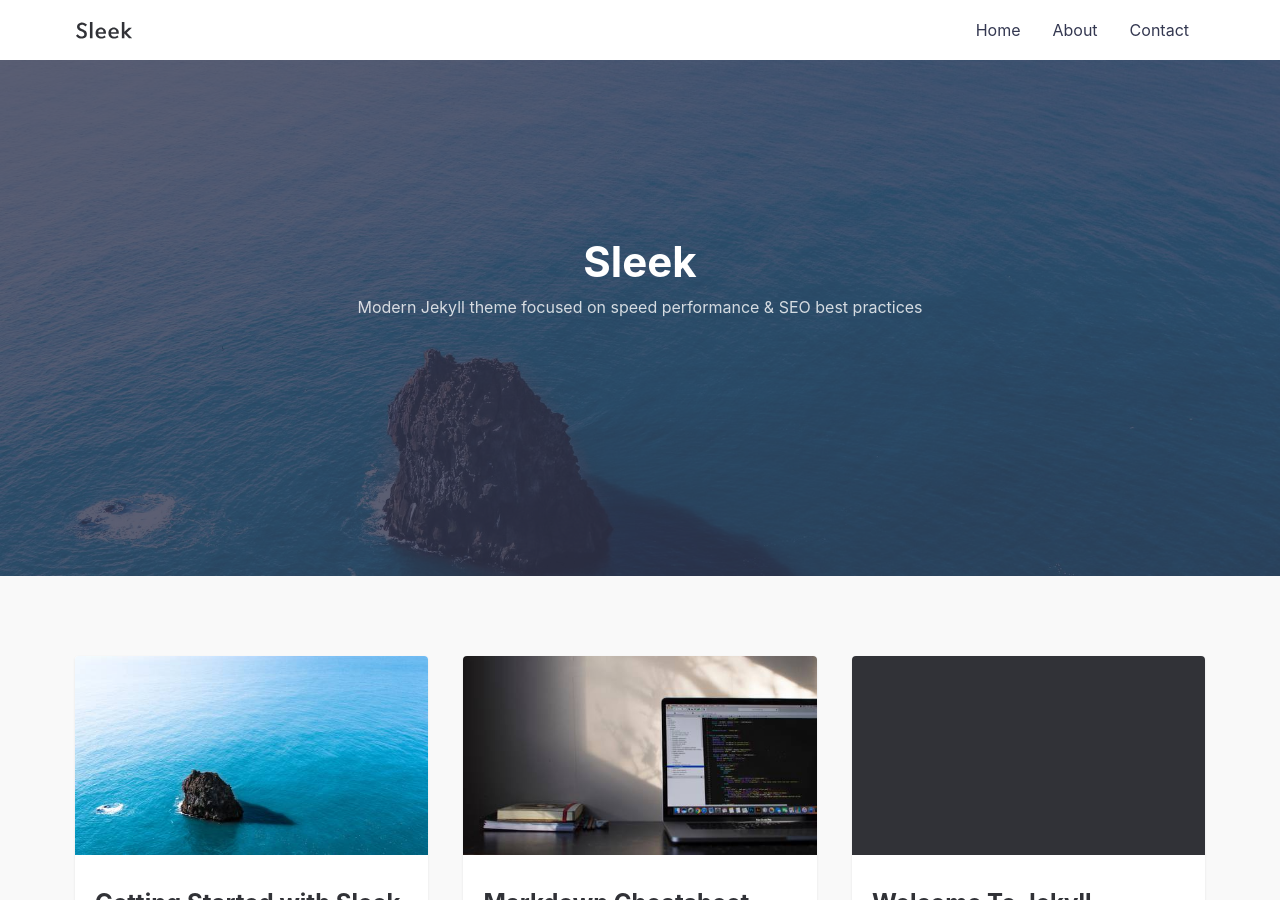
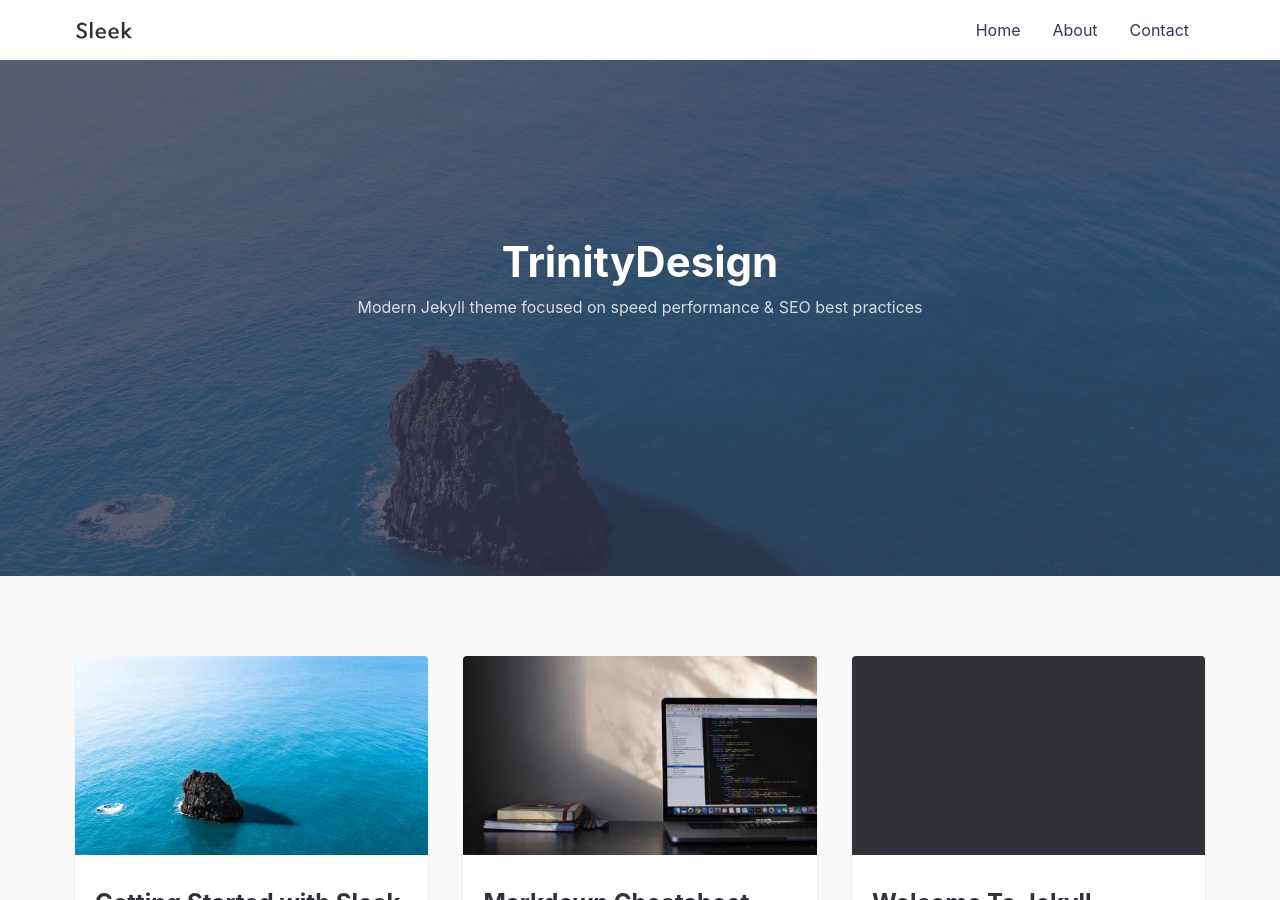
Before and after one commit to slinkmagic/TrinityDesign, a Jekyll site: the page built from index.md, in a window 1280 px wide and 900 px high. Built offline with Jekyll 4.4.1, drawn with Linux system fonts in a browser that asks for light colours.

Commit message:
change Title

```diff
--- a/_layouts/default.html
+++ b/_layouts/default.html
@@ -20,7 +20,7 @@ layout: compress
 
     <div class="hero lazyload" data-bg="{{site.url}}/assets/img/posts/sleek_lg.jpg">
       <div class="hero__wrap">
-        <h1 class="hero__title">Sleek</h1>
+        <h1 class="hero__title">TrinityDesign</h1>
         <p class="hero__meta">Modern Jekyll theme focused on speed performance & SEO best practices</p>
       </div>
     </div>
```
